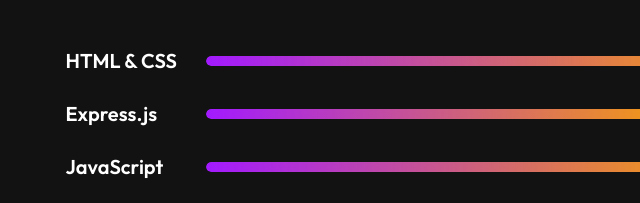
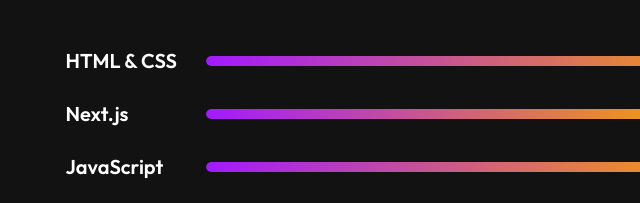
Before and after one commit to devaayan/portfolio, a plain HTML site: page index.html in a window 1280 px wide. Shown: the part 1155-1358 px from the top of the page, 391-1031 px from the left. Drawn offline with nearby package versions, Linux system fonts and the light colour scheme.

Commit message:
Updated Status

```diff
--- a/index.html
+++ b/index.html
@@ -112,7 +112,7 @@
                     </div>
 
                     <div class="skill">
-                        <span class="label">Express.js</span>
+                        <span class="label">Next.js</span>
                         <div class="bar">
                             <div class="progress" style="width: 85%;"></div>
                         </div>
```
